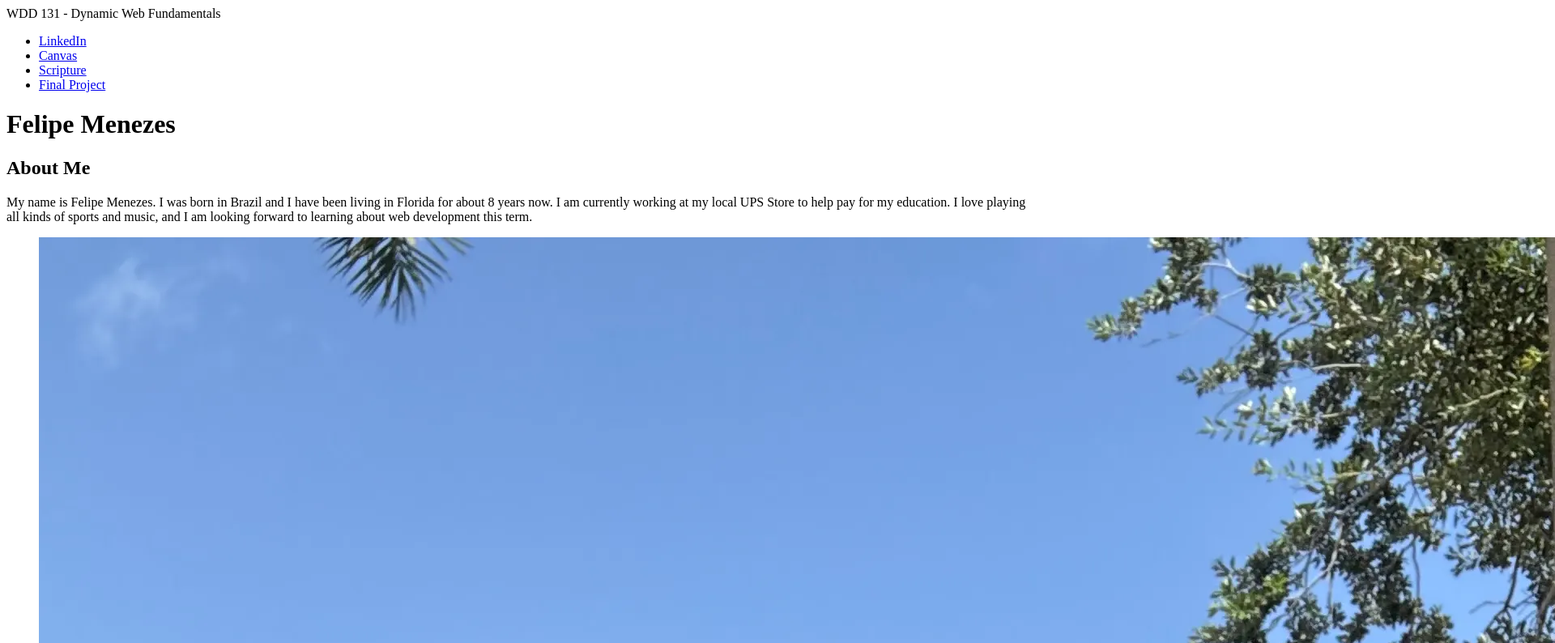
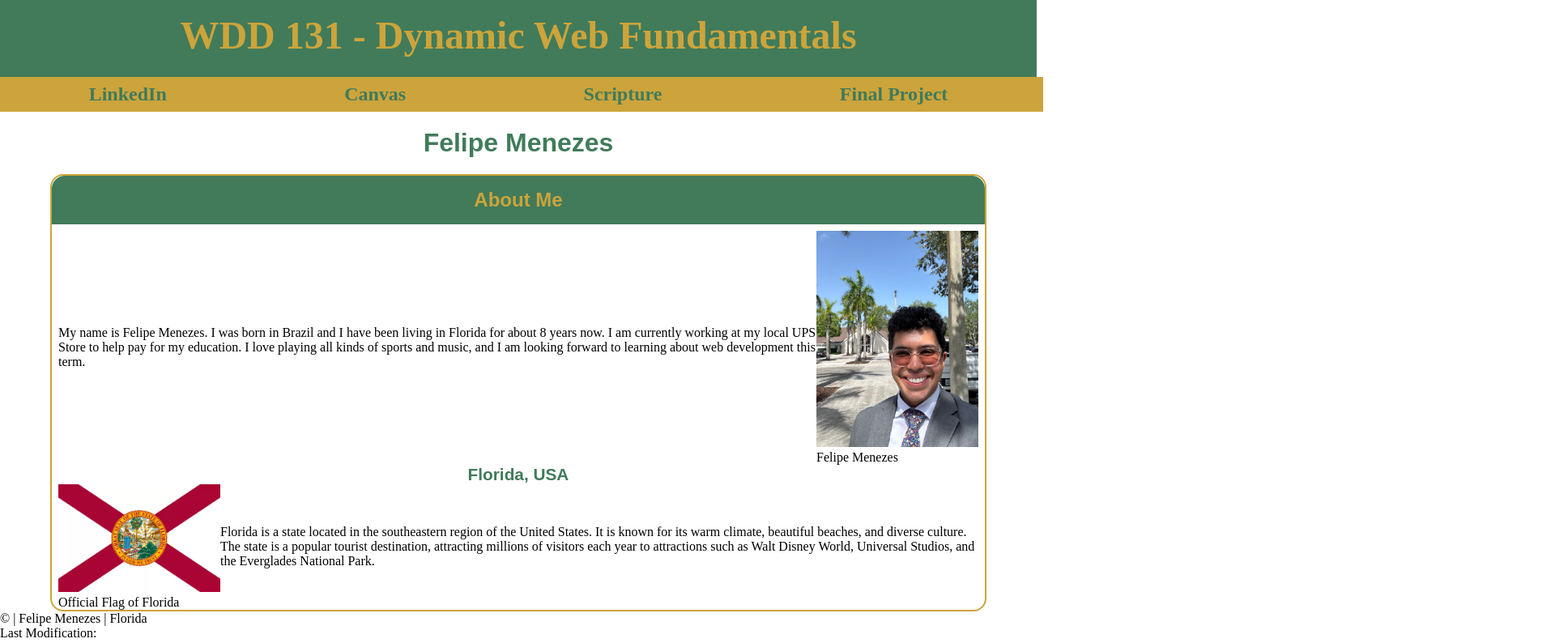
Before and after one commit to Fehlipe19/wdd131, a plain HTML site: page index.html in a window 1280 px wide. Shown: the top 794 px of the page at 81% size, 1920 px wide, since content can reach past the window. Drawn offline with Linux system fonts and the light colour scheme.

Commit message:
Add styles

```diff
--- a/index.html
+++ b/index.html
@@ -35,9 +35,9 @@
                     <figcaption>Felipe Menezes</figcaption>
                 </figure>
             </div>
-            <div>
-                <h3>Florida, USA</h3>
-                <hr>
+            <h3>Florida, USA</h3>
+            <!-- <hr> -->
+            <div class="text-last">
                 <figure>
                     <img src="images/florida.webp" alt="Florida Flag" />
                     <figcaption>Official Flag of Florida</figcaption>
@@ -54,7 +54,7 @@
         </section> -->
     </main>
     <footer>
-        <p>%copy<span id="currentyear"></span> | Felipe Menezes | Florida</p>
+        <p>&copy<span id="currentyear"></span> | Felipe Menezes | Florida</p>
         <p id="lastModified">Last Modification: <span id="currentDateTime"></span></p>
     </footer>
 </body>
--- a/styles/base.css
+++ b/styles/base.css
@@ -0,0 +1,110 @@
+:root {
+    --primary-color: #417B5A;
+    --secondary-color: #CCA43B;
+    --text-color: #fffffa;
+    --accent-color: #1F2041;
+    --heading-font: 'Arial', sans-serif;
+    --body-text-font: 'Verdana', sans-serif;
+}
+
+* {
+    margin: 0;
+    padding: 0;
+}
+
+header {
+    display: flex;
+    flex-direction: column;
+    align-items: center;
+    /* width: 100%; */
+    background-color: var(--primary-color);
+}
+
+#course-title {
+    color: var(--secondary-color);
+    font-size: 3rem;
+    font-weight: bold;
+    margin-bottom: 0.5rem;
+    /* width: 100%; */
+    background-color: var(--primary-color);
+    padding: 16px;
+}
+
+nav {
+    display: flex;
+    justify-content: center;
+    background-color: var(--secondary-color);
+    width: 100%;
+    padding: 8px;
+}
+
+ul {
+    width: 100%;
+    list-style: none;
+    display: flex;
+    flex-direction: row;
+    justify-content: space-around;
+}
+
+a {
+    text-decoration: none;
+    color: var(--primary-color);
+    font-weight: bold;
+    font-size: 1.5rem;
+}
+
+main {
+    display: flex;
+    flex-direction: column;
+    align-items: center;
+
+}
+
+h1 {
+    font-family: var(--heading-font);
+    color: var(--primary-color);
+    text-align: center;
+    margin: 20px 8px;
+}
+
+.card{
+    display: flex;
+    flex-direction: column;
+    align-items: center;
+    /* justify-content: center; */
+    border: 2px solid var(--secondary-color);
+    border-radius: 16px;
+    width: 90%;
+    /* padding: 8px; */
+}
+
+h2 {
+    background-color: var(--primary-color);
+    font-family: var(--heading-font);
+    color: var(--secondary-color);
+    text-align: center;
+    width: 100%;
+    padding: 16px 0;
+    margin-bottom: 8px;
+    border-radius: 16px 16px 0 0;;
+}
+
+.card > div {
+    display: flex;
+    margin: 0 8px;
+    align-items: center;
+}
+
+img {
+    max-width: 200px;
+}
+
+h3 {
+    font-family: var(--heading-font);
+    color: var(--primary-color);
+    text-align: center;
+    font-weight: bold;
+    font-size: 1.3rem;
+    /* margin: 8px 0; */
+    width: 100%;
+}
```
